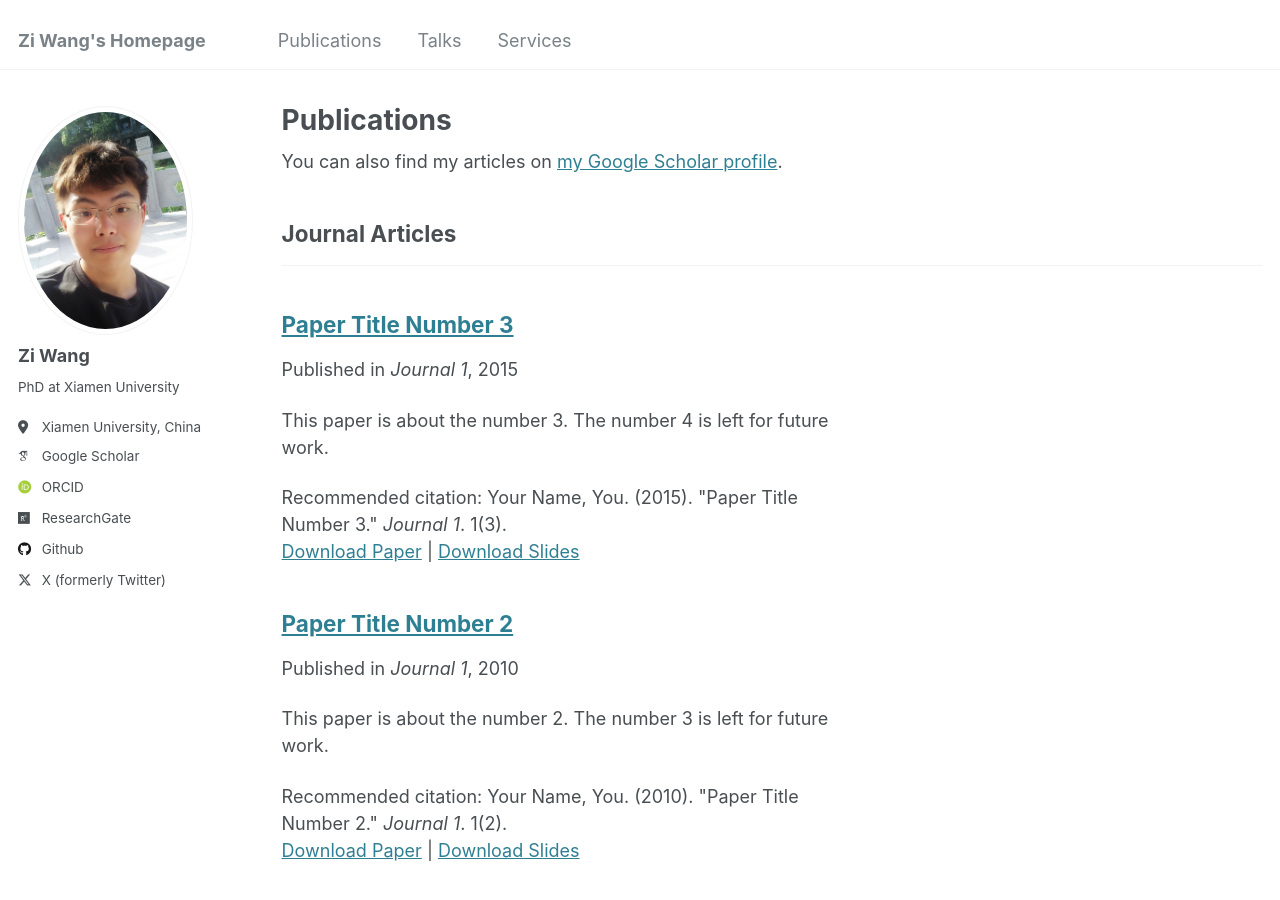
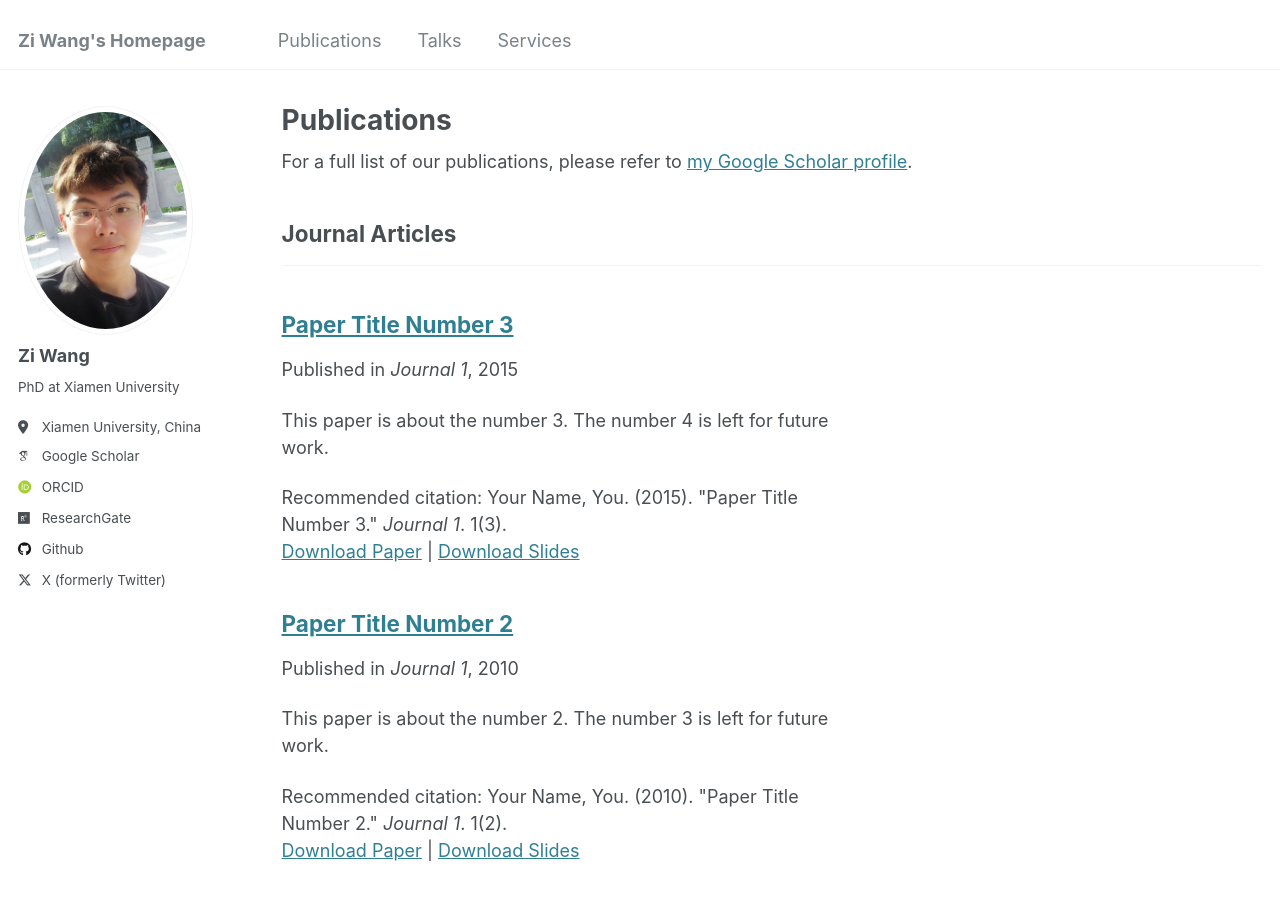
Before and after one commit to wangziblake/wangziblake.github.io, a Jekyll site: the page built from _pages/publications.html, in a window 1280 px wide and 900 px high. Built offline with Jekyll 4.4.1, drawn with Linux system fonts in a browser that asks for light colours; some web fonts are replaced.

Commit message:
Update publications.html

```diff
--- a/_pages/publications.html
+++ b/_pages/publications.html
@@ -6,7 +6,7 @@ author_profile: true
 ---
 
 {% if site.author.googlescholar %}
-  <div class="wordwrap">You can also find my articles on <a href="{{site.author.googlescholar}}">my Google Scholar profile</a>.</div>
+  <div class="wordwrap">For a full list of our publications, please refer to <a href="{{site.author.googlescholar}}">my Google Scholar profile</a>.</div>
 {% endif %}
 
 {% include base_path %}
```
